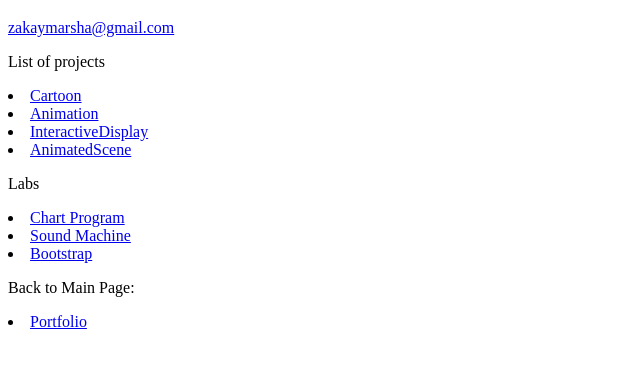
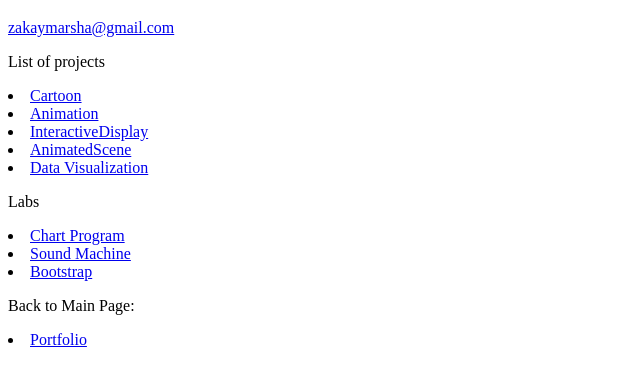
Before and after one commit to marshazakay/Portfolio, a plain HTML site: page index.html in a window 1280 px wide. Shown: the part 61-444 px from the top of the page, without its empty margins (0-640 px from the left). Drawn offline with Linux system fonts and the light colour scheme.

Commit message:
Update index.html

```diff
--- a/index.html
+++ b/index.html
@@ -12,6 +12,7 @@
     <li><a href="https://github.com/marshazakay/Animation">Animation</a></li>
     <li><a href="https://github.com/marshazakay/Interactive-Display/tree/main">InteractiveDisplay</a></li>
     <li><a href="https://github.com/marshazakay/AnimatedScene" > AnimatedScene </a></li>
+    <li><a href="https://github.com/marshazakay/DataV/tree/main" > Data Visualization </a></li>
     <p>Labs</p>
     <li><a href="https://github.com/marshazakay/Chart-Program">Chart Program</a></li>
     <li><a href="https://github.com/marshazakay/Sound-Machine/tree/main">Sound Machine</a></li>
```
